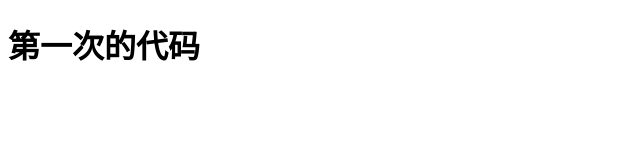
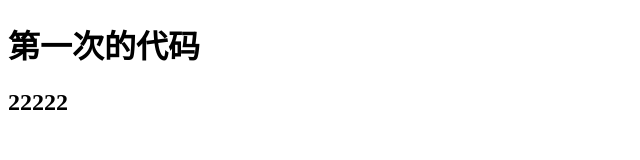
Before and after one commit to CTingTing/huaweictt, a plain HTML site: page index.html in a window 1280 px wide. Shown: the whole page, without its empty margins (0-640 px from the left). Drawn offline with Linux system fonts and the light colour scheme.

Commit message:
这是第二次提交的

```diff
--- a/index.html
+++ b/index.html
@@ -6,5 +6,6 @@
 	</head>
 	<body>
 		<h1>第一次的代码</h1>
+		<h2>22222</h2>
 	</body>
 </html>
```
